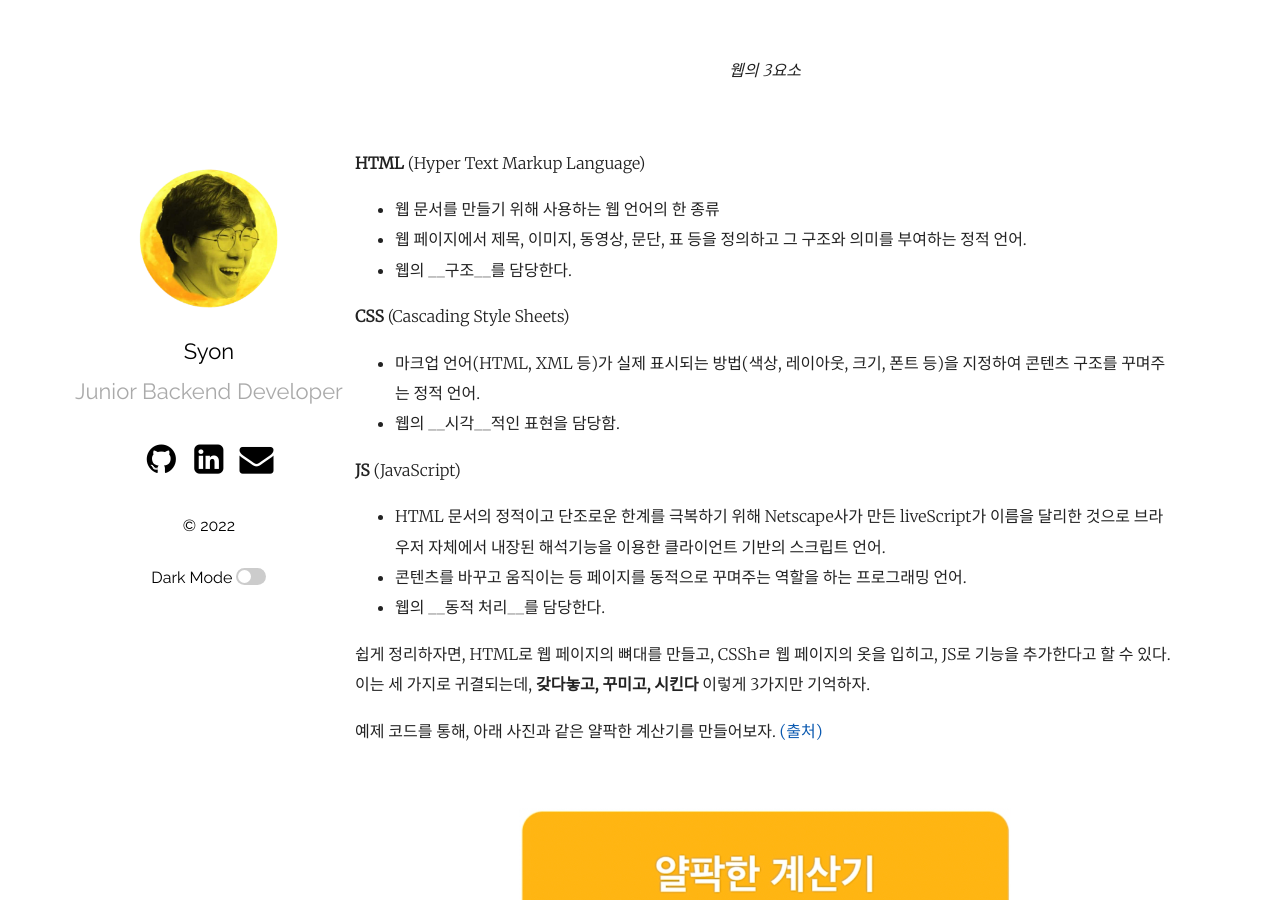
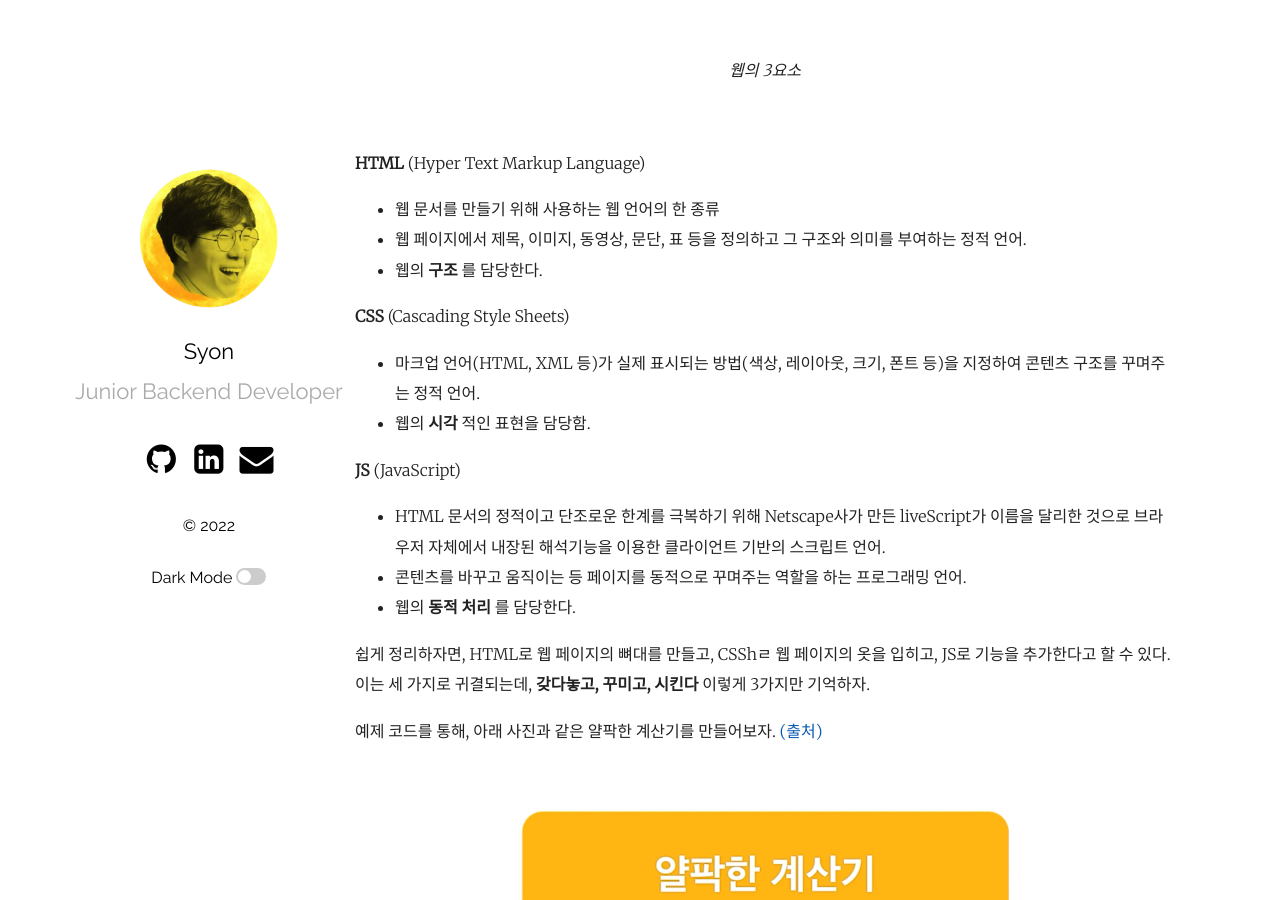
Before and after one commit to Syon0303/Syon0303.github.io, a Jekyll site: the page built from _posts/2022-01-14-TIL_http.markdown, in a window 1280 px wide and 900 px high, scrolled down 733 px. Built offline with Jekyll 4.4.1, drawn with Linux system fonts in a browser that asks for light colours.

```diff
--- a/_posts/2022-01-14-TIL_http.markdown
+++ b/_posts/2022-01-14-TIL_http.markdown
@@ -23,18 +23,18 @@ categories: html/css
 __HTML__ (Hyper Text Markup Language)
 * 웹 문서를 만들기 위해 사용하는 웹 언어의 한 종류
 * 웹 페이지에서 제목, 이미지, 동영상, 문단, 표 등을 정의하고 그 구조와 의미를 부여하는 정적 언어.
-* 웹의 __구조__를 담당한다.
+* 웹의 __구조__ 를 담당한다.
 
 
 __CSS__ (Cascading Style Sheets)
 * 마크업 언어(HTML, XML 등)가 실제 표시되는 방법(색상, 레이아웃, 크기, 폰트 등)을 지정하여 콘텐츠 구조를 꾸며주는 정적 언어.
-* 웹의 __시각__적인 표현을 담당함.
+* 웹의 __시각__ 적인 표현을 담당함.
 
 
 __JS__ (JavaScript)
 * HTML 문서의 정적이고 단조로운 한계를 극복하기 위해 Netscape사가 만든 liveScript가 이름을 달리한 것으로 브라우저 자체에서 내장된 해석기능을 이용한 클라이언트 기반의 스크립트 언어.
 * 콘텐츠를 바꾸고 움직이는 등 페이지를 동적으로 꾸며주는 역할을 하는 프로그래밍 언어.
-* 웹의 __동적 처리__를 담당한다.
+* 웹의 __동적 처리__ 를 담당한다.
 
 
 쉽게 정리하자면, HTML로 웹 페이지의 뼈대를 만들고, CSShㄹ 웹 페이지의 옷을 입히고, JS로 기능을 추가한다고 할 수 있다.
```
Also changed, not shown: 2 other files.
